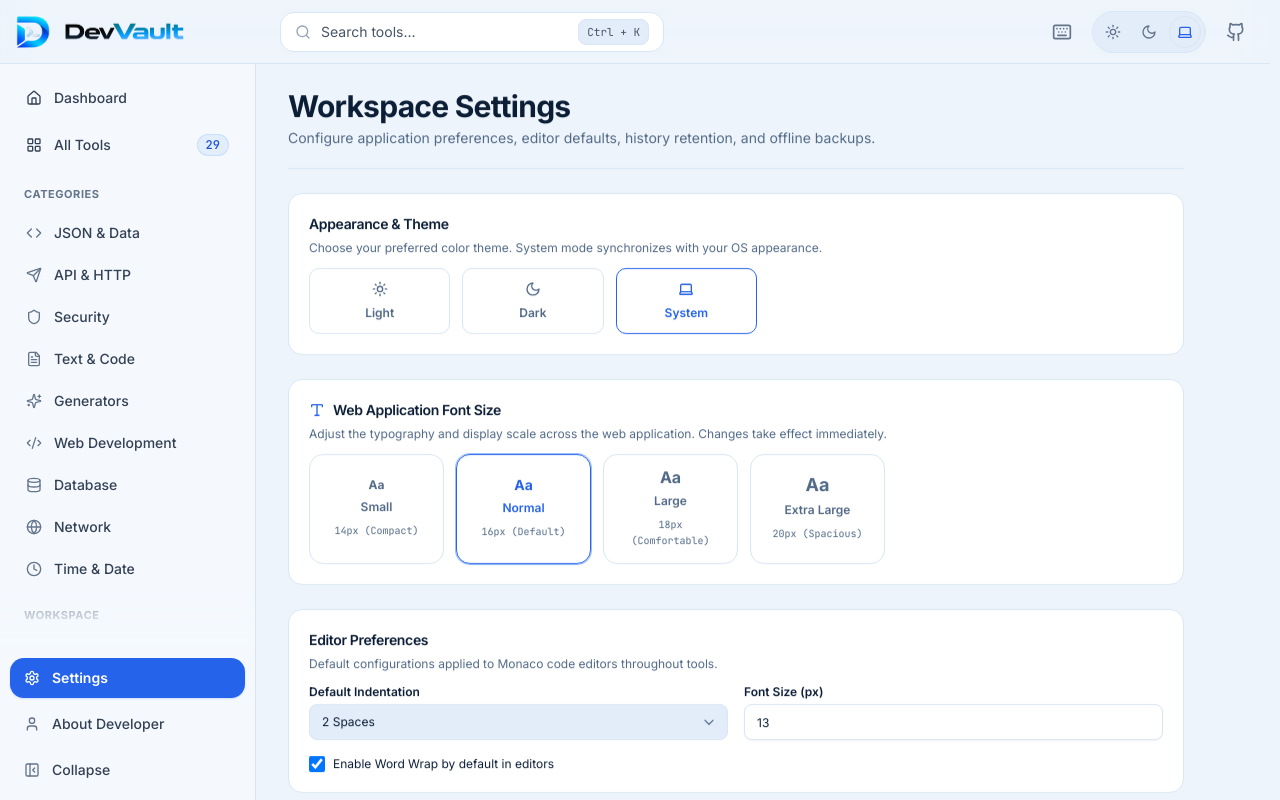
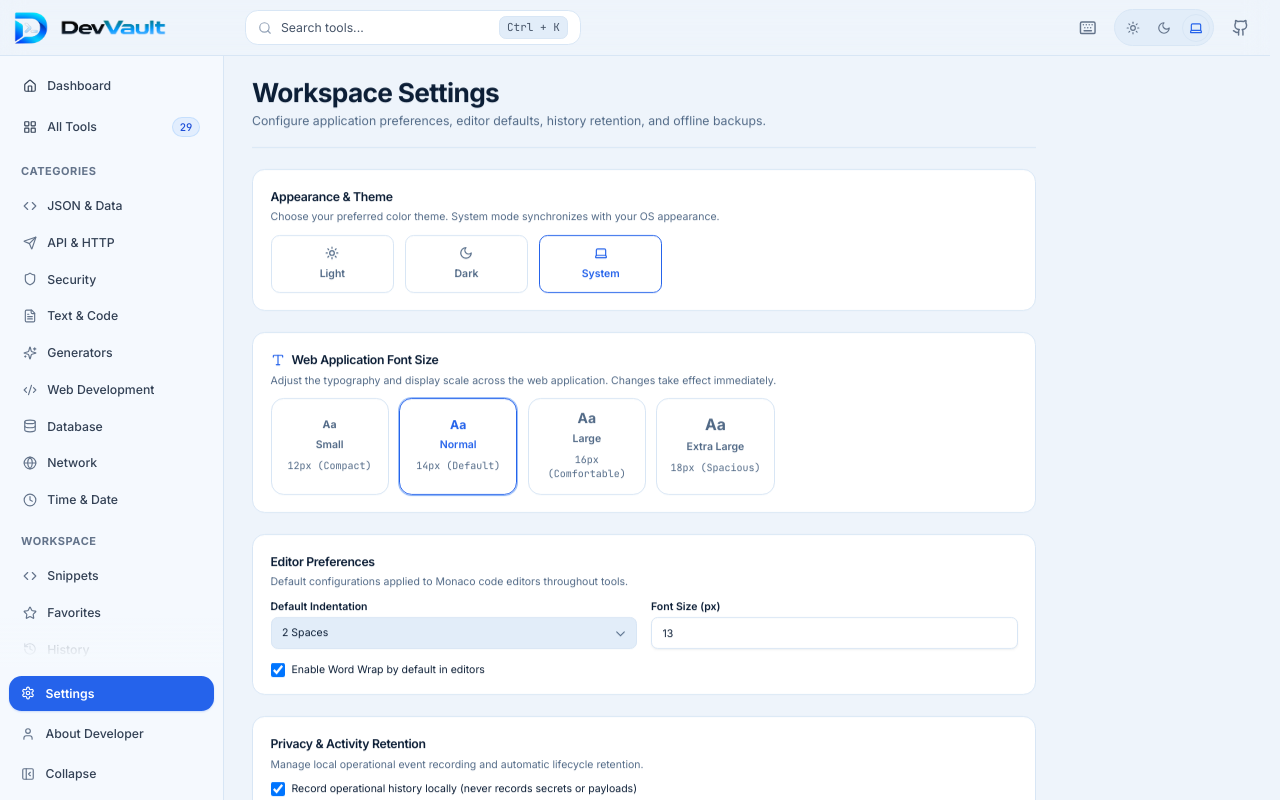
Before and after one commit to Akitha-Chanupama/DevVault, a React (Vite) app: page /settings in a window 1280 px wide. Shown: the top 800 px of the page. Built offline with nearby package versions, Linux system fonts and the light colour scheme.

Commit message:
style(typography): calibrate compact font scale with 14px default and 12px compact

```diff
--- a/index.html
+++ b/index.html
@@ -43,12 +43,16 @@
         try {
           const storedFont = localStorage.getItem('devvault-font-size');
           const fontSize = storedFont ? JSON.parse(storedFont).state?.fontSize || 'normal' : 'normal';
-          const fontMap = { small: '14px', normal: '16px', large: '18px', xlarge: '20px' };
+          const fontMap = { small: '12px', normal: '14px', large: '16px', xlarge: '18px' };
           if (fontMap[fontSize]) {
             document.documentElement.style.fontSize = fontMap[fontSize];
             document.documentElement.setAttribute('data-font-size', fontSize);
+          } else {
+            document.documentElement.style.fontSize = '14px';
           }
-        } catch (e) {}
+        } catch (e) {
+          document.documentElement.style.fontSize = '14px';
+        }
       })();
     </script>
     <link rel="preconnect" href="https://fonts.googleapis.com">
--- a/src/features/settings/components/SettingsPage.tsx
+++ b/src/features/settings/components/SettingsPage.tsx
@@ -33,28 +33,28 @@ const FONT_SIZE_OPTIONS: {
     label: 'Small',
     preview: 'Aa',
     sampleClass: 'text-xs font-bold leading-none',
-    desc: '14px (Compact)',
+    desc: '12px (Compact)',
   },
   {
     value: 'normal',
     label: 'Normal',
     preview: 'Aa',
     sampleClass: 'text-sm font-bold leading-none',
-    desc: '16px (Default)',
+    desc: '14px (Default)',
   },
   {
     value: 'large',
     label: 'Large',
     preview: 'Aa',
     sampleClass: 'text-base font-bold leading-none',
-    desc: '18px (Comfortable)',
+    desc: '16px (Comfortable)',
   },
   {
     value: 'xlarge',
     label: 'Extra Large',
     preview: 'Aa',
     sampleClass: 'text-lg font-bold leading-none',
-    desc: '20px (Spacious)',
+    desc: '18px (Spacious)',
   },
 ];
 
--- a/src/stores/fontStore.ts
+++ b/src/stores/fontStore.ts
@@ -4,10 +4,10 @@ import { persist } from 'zustand/middleware';
 export type AppFontSize = 'small' | 'normal' | 'large' | 'xlarge';
 
 export const FONT_SIZE_PX: Record<AppFontSize, string> = {
-  small: '14px',
-  normal: '16px',
-  large: '18px',
-  xlarge: '20px',
+  small: '12px',
+  normal: '14px',
+  large: '16px',
+  xlarge: '18px',
 };
 
 interface FontSizeState {
@@ -18,7 +18,7 @@ interface FontSizeState {
 
 export const applyFontSizeToDOM = (size: AppFontSize) => {
   if (typeof document === 'undefined') return;
-  const px = FONT_SIZE_PX[size] || '16px';
+  const px = FONT_SIZE_PX[size] || '14px';
   document.documentElement.style.fontSize = px;
   document.documentElement.setAttribute('data-font-size', size);
 };
--- a/src/styles/globals.css
+++ b/src/styles/globals.css
@@ -101,6 +101,7 @@
   }
 
   html {
+    font-size: 14px;
     scroll-behavior: smooth;
     scrollbar-gutter: stable;
     text-rendering: optimizeLegibility;
```
Also changed, not shown: 1 other file (tests, documents, lock files or other folders).
